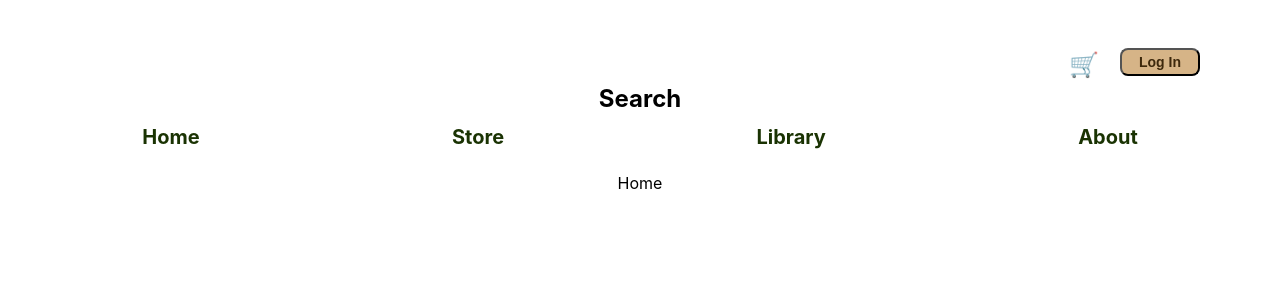
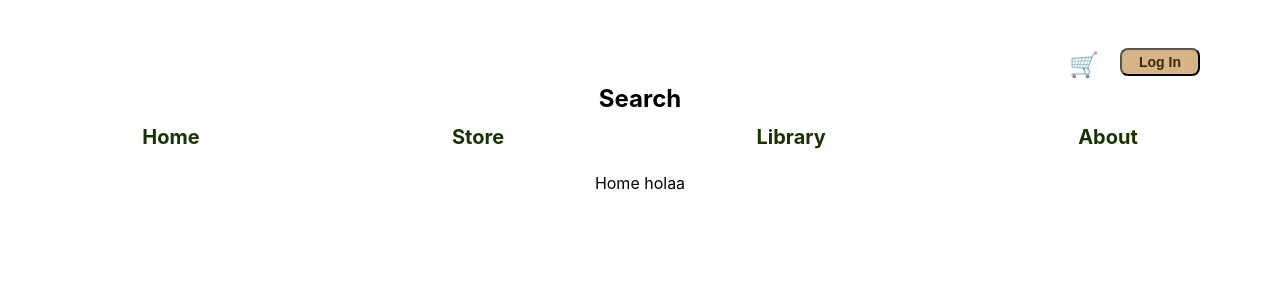
Before and after one commit to DevJuanP/Arcade_World_PF_Henry, a React (Vite) app in the folder client/: page / in a window 1280 px wide. Shown: the top 300 px of the page. Built offline with nearby package versions, Linux system fonts and the light colour scheme.

Commit message:
hacer el home

```diff
--- a/client/src/views/home/home.jsx
+++ b/client/src/views/home/home.jsx
@@ -2,7 +2,10 @@
 
 const Home = () => {
   return (
-    <div>Home</div>
+    <div>Home
+
+      holaa
+    </div>
   )
 }
 
```
